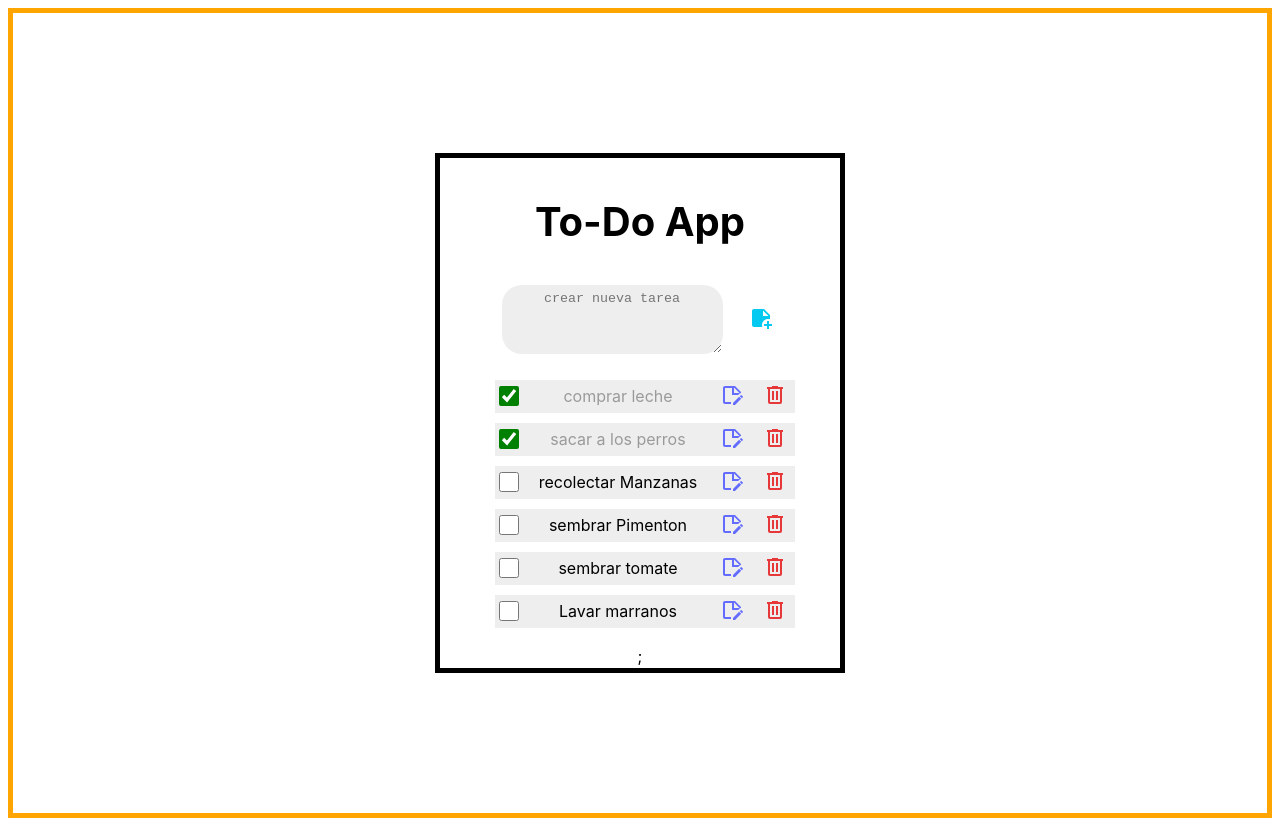
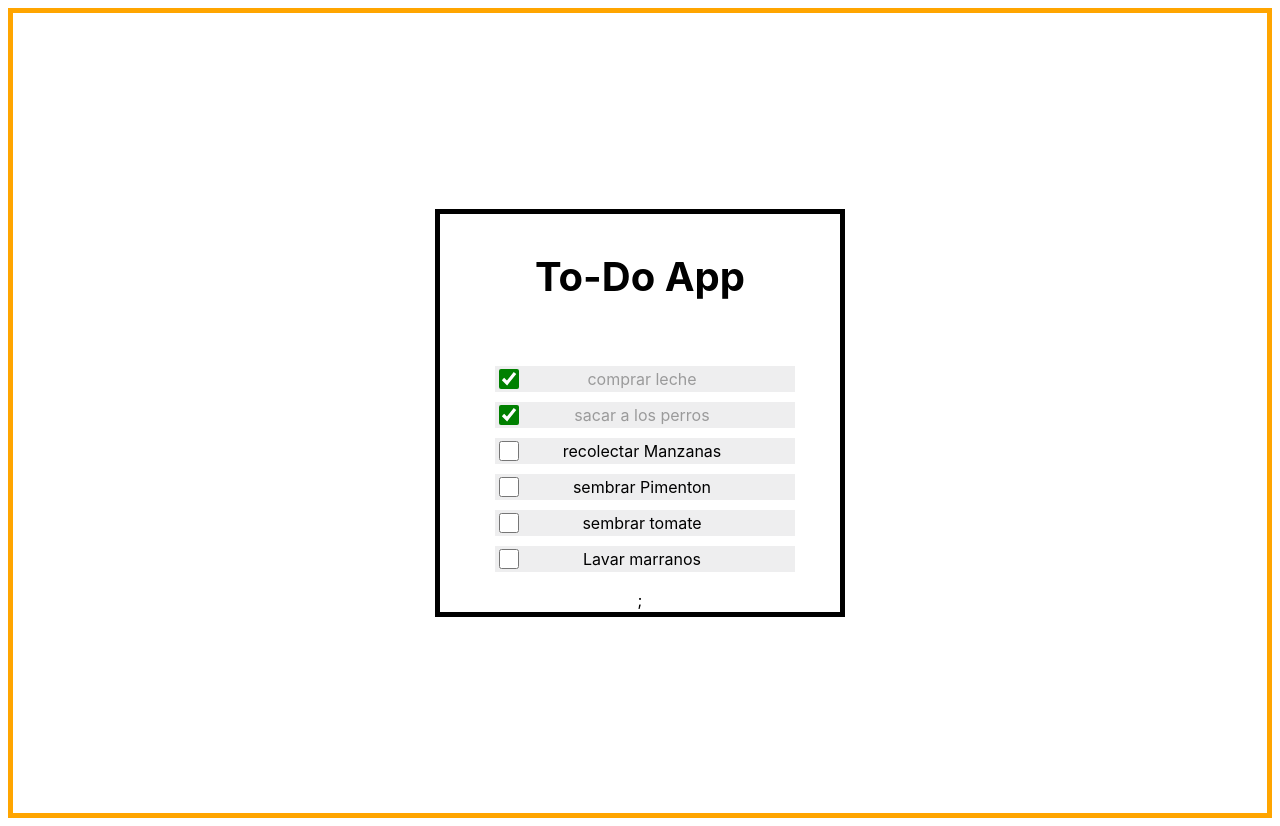
Before and after one commit to XiomaraGutierrez/LISTA-react, a React (Vite) app: page / in a window 1280 px wide. Built offline with nearby package versions, Linux system fonts and the light colour scheme.

Commit message:
comente icon y createtodo

```diff
--- a/src/components/TaskList.jsx
+++ b/src/components/TaskList.jsx
@@ -1,9 +1,9 @@
 // import { useState } from "react";
 import Tasks from "./Task";
-import CreateToDo from "./CreateToDo";
+// import CreateToDo from "./CreateToDo";
 import "./TaskListStyle.css";
 import Icon from "@mdi/react";
-import { mdiTrashCanOutline, mdiNoteEditOutline } from "@mdi/js";
+// import { mdiTrashCanOutline, mdiNoteEditOutline } from "@mdi/js";
 
 export const TaskList = () => {
 
@@ -28,7 +28,7 @@ export const TaskList = () => {
 
         <div className="icon">
           <button className="btniconedit">
-            <Icon path={mdiNoteEditOutline} size={1} color={" #646cff"} />
+            {/* <Icon path={mdiNoteEditOutline} size={1} color={" #646cff"} /> */}
           </button>
 
           <button
@@ -37,7 +37,7 @@ export const TaskList = () => {
               borderColor: "transparent",
             }}
           >
-            <Icon path={mdiTrashCanOutline} size={1} color={"#e63739"} />
+            {/* <Icon path={mdiTrashCanOutline} size={1} color={"#e63739"} /> */}
           </button>
         </div>
       </div>
@@ -46,7 +46,7 @@ export const TaskList = () => {
 
   return (
     <div className="cardList">
-      <CreateToDo />
+      {/* <CreateToDo /> */}
       <ul>{listItems}</ul>;
     </div>
   );
```
